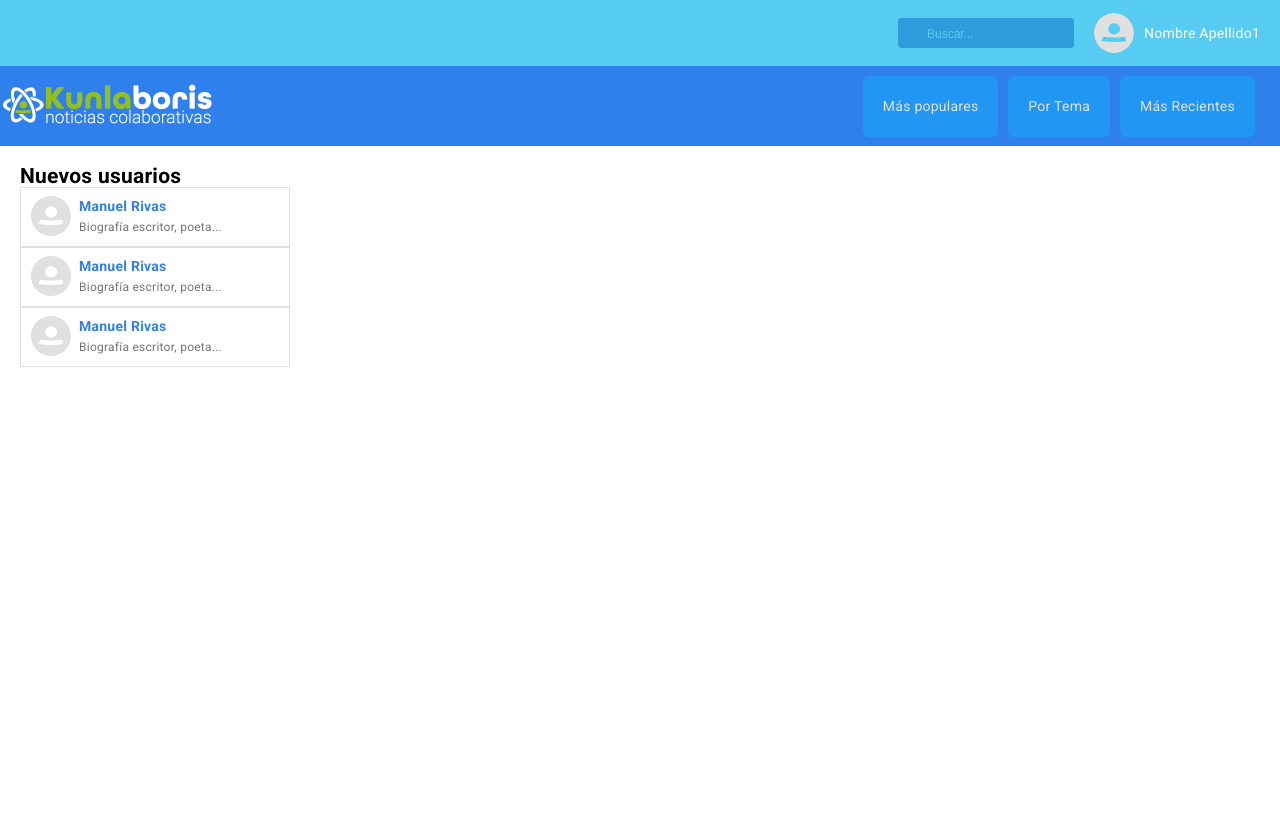
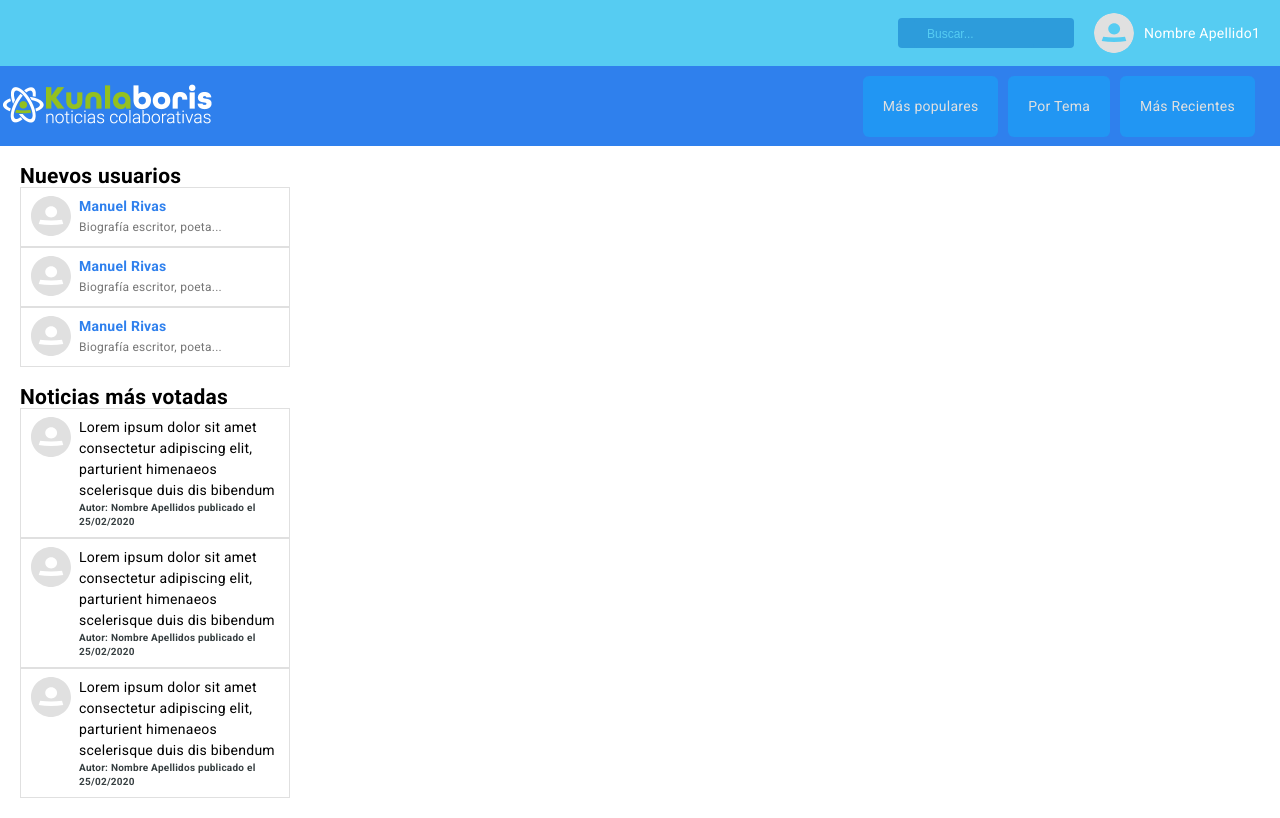
Before and after one commit to Kunlaboris/Noticias_Colaborativas, a React (Create React App) app in the folder front/: page / in a window 1280 px wide. Built offline with nearby package versions, Linux system fonts and the light colour scheme.

Commit message:
Caja de mini votos

```diff
--- /dev/null
+++ b/front/src/components/BoxNotiVotos.css
@@ -0,0 +1,4 @@
+#box-voto {
+  width: 270px;
+  margin: 20px;
+}
--- /dev/null
+++ b/front/src/components/BoxNotiVotos.js
@@ -0,0 +1,13 @@
+import './BoxNotiVotos.css';
+import { MiniBoxVoto } from './MiniBoxVoto';
+
+export const BoxNotiVotos = () => {
+  return (
+    <div id="box-voto">
+      <h2>Noticias más votadas</h2>
+      <MiniBoxVoto />
+      <MiniBoxVoto />
+      <MiniBoxVoto />
+    </div>
+  );
+};
--- /dev/null
+++ b/front/src/components/MiniBoxVoto.css
@@ -0,0 +1,30 @@
+#mini-box-voto {
+  display: flex;
+  justify-content: flex-start;
+  align-items: flex-start;
+  border: 1px solid #e0e0e0;
+  padding: 8px 10px;
+}
+
+#mini-box-voto img {
+  flex: 0 1 auto;
+  margin-right: 8px;
+}
+
+#mini-box-voto #box-noticia p {
+  flex: 0 1 20%;
+  left: 24.6%;
+  right: 0%;
+  top: 11.85%;
+  bottom: 69.63%;
+}
+
+#mini-box-voto #box-noticia h5 {
+  font-size: 10px;
+  line-height: 14px;
+  color: #373f41;
+}
+
+#mini-box-voto #box-noticia h5 {
+  align-content: flex-start;
+}
--- /dev/null
+++ b/front/src/components/MiniBoxVoto.js
@@ -0,0 +1,19 @@
+import './MiniBoxVoto.css';
+
+export const MiniBoxVoto = () => {
+  return (
+    <div id="mini-box-voto">
+      <img src="./img/avatar-kunlaboris.svg" width="40px" alt="cara feliz" />
+      <div id="box-noticia">
+        <p>
+          Lorem ipsum dolor sit amet consectetur adipiscing elit, parturient himenaeos scelerisque duis dis bibendum
+        </p>
+        <h5>
+          <span>Autor:</span>
+          <strong> Nombre Apellidos </strong>
+          <span> publicado el 25/02/2020 </span>
+        </h5>
+      </div>
+    </div>
+  );
+};
--- a/front/src/pages/Home.js
+++ b/front/src/pages/Home.js
@@ -2,6 +2,7 @@ import React from 'react';
 import { TopBar } from '../components/TopBar';
 import { Menu } from '../components/Menu';
 import { BoxBiography } from '../components/BoxBiography';
+import { BoxNotiVotos } from '../components/BoxNotiVotos';
 
 export const Home = () => {
   return (
@@ -12,6 +13,7 @@ export const Home = () => {
       </header>
       <footer>
         <BoxBiography />
+        <BoxNotiVotos />
       </footer>
     </>
   );
```
Also changed, not shown: 1 other file (tests, documents, lock files or other folders).
